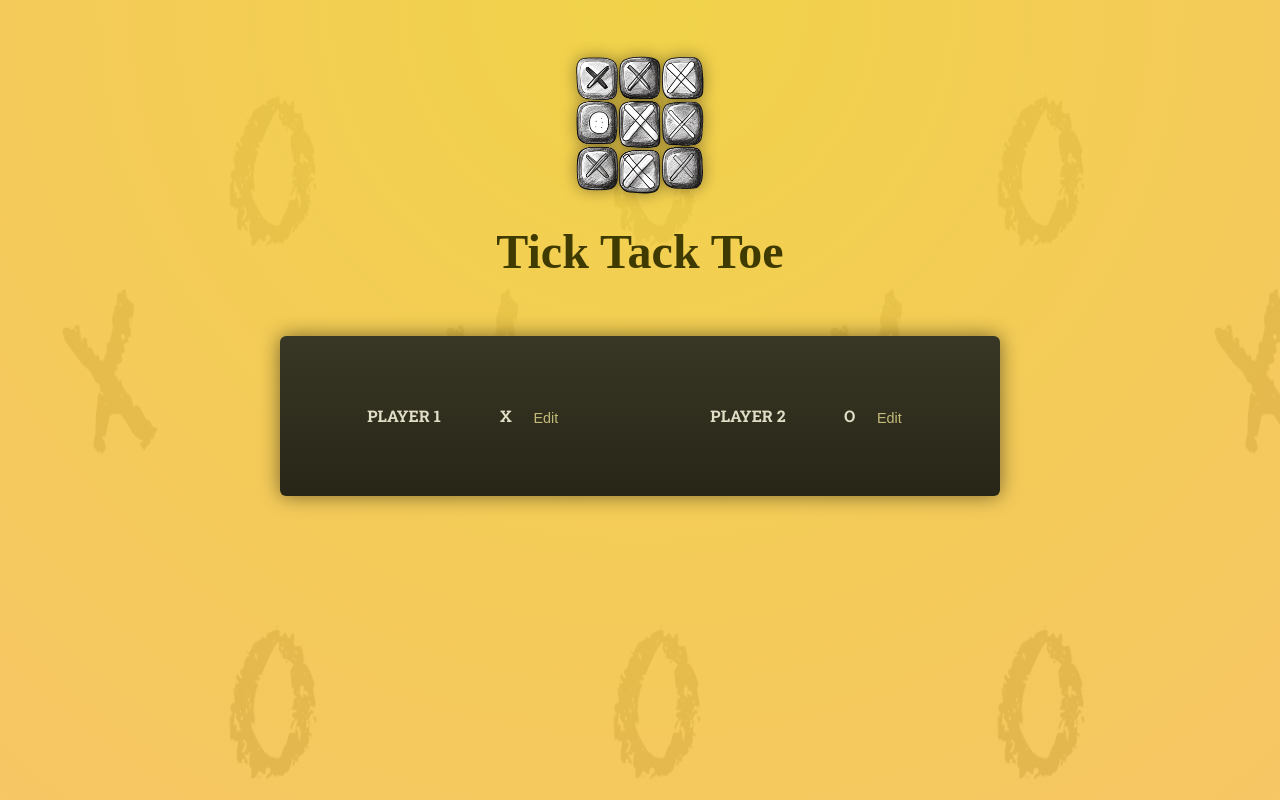
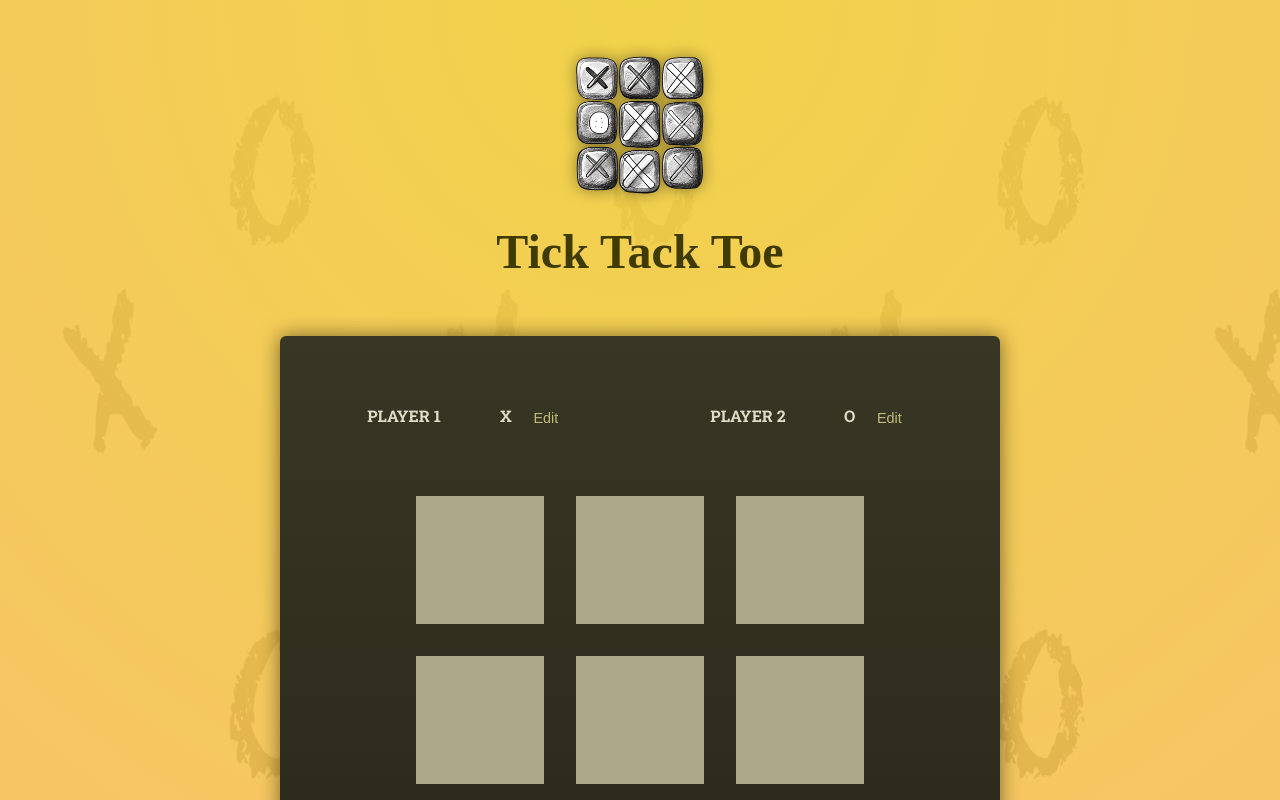
Before and after one commit to imarunsankarks/tic-tac-toe, a React (Create React App) app: page / in a window 1280 px wide. Shown: the top 800 px of the page. Built offline with nearby package versions, Linux system fonts and the light colour scheme; a web font is replaced by a local one.

Commit message:
Added gameboard and Player component

```diff
--- a/src/App.js
+++ b/src/App.js
@@ -1,3 +1,4 @@
+import Gameboard from "./components/Gameboard";
 import Header from "./components/Header";
 import Player from "./components/Player";
 
@@ -11,6 +12,7 @@ function App() {
             <Player name="Player 1" symbol="X" />
             <Player name="Player 2" symbol="O" />
           </ol>
+          <Gameboard />
         </div>
       </main>
     </>
--- /dev/null
+++ b/src/components/Gameboard.jsx
@@ -0,0 +1,39 @@
+import { useState } from "react";
+const board = [
+  [null, null, null],
+  [null, null, null],
+  [null, null, null],
+];
+const Gameboard = () => {
+  const [boardVal, setBoardVal] = useState(board);
+  const [change, setChange] = useState(true);
+  const updateBoard = (i, j) => {
+    const newBoard = boardVal.map((row) => [...row]);
+    if (change) {
+      newBoard[i][j] = "X";
+    } else {
+      newBoard[i][j] = "O";
+    }
+    setBoardVal(newBoard);
+    setChange((val) => !val);
+  };
+  return (
+    <ol id="game-board">
+      {boardVal.map((row, i) => {
+        return (
+          <li key={i}>
+            <ol>
+              {row.map((val, j) => (
+                <li key={j}>
+                  <button onClick={() => updateBoard(i, j)}>{val}</button>
+                </li>
+              ))}
+            </ol>
+          </li>
+        );
+      })}
+    </ol>
+  );
+};
+
+export default Gameboard;
--- a/src/components/Player.js
+++ b/src/components/Player.js
@@ -4,7 +4,7 @@ const Player = ({ name, symbol }) => {
   const [pname, setPName] = useState(name);
   const [toggleName, setToggleName] = useState(true);
   const handleEdit = () => {
-    setToggleName(!toggleName);
+    setToggleName((toggle) => !toggle);
   };
   return (
     <li>
```
